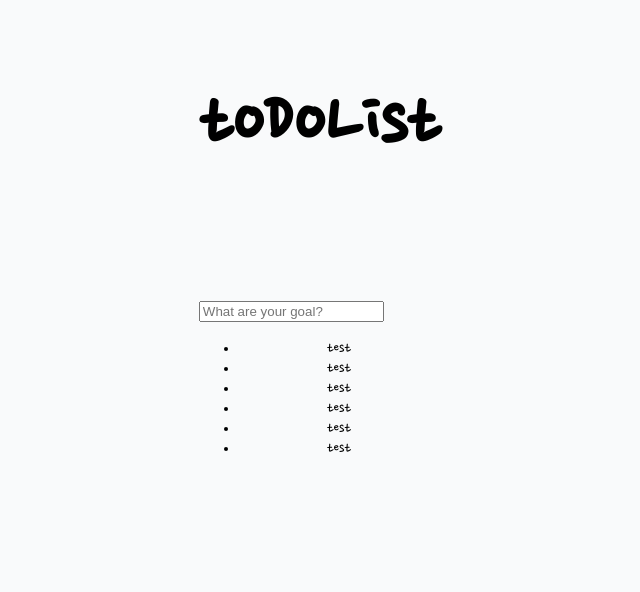
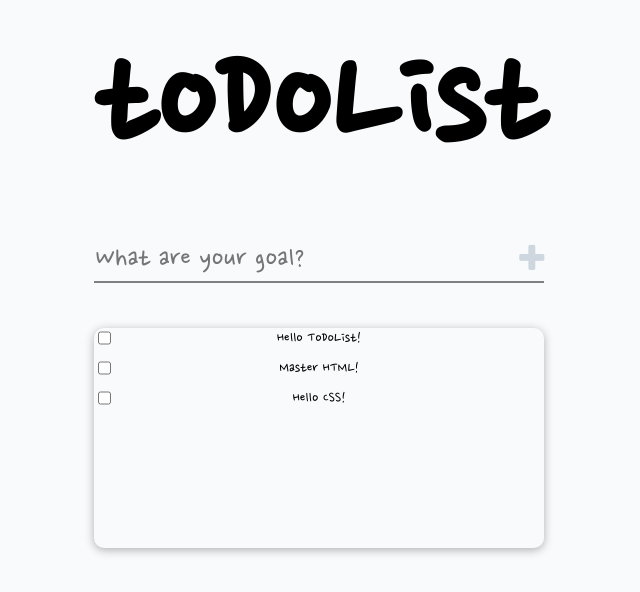
Before and after one commit to Yu-YoungWoo/ToDoList, a plain HTML site: page index.html in a window 1280 px wide. Shown: the whole page, without its empty margins (321-961 px from the left). Drawn offline with Linux system fonts and the light colour scheme.

Commit message:
Add Input form

```diff
--- a/index.html
+++ b/index.html
@@ -5,6 +5,7 @@
         <meta http-equiv="X-UA-Compatible" content="IE=edge">
         <meta name="viewport" content="width=device-width, initial-scale=1.0">
         <link rel="stylesheet" href="style.css">
+        <link rel="stylesheet" href="https://maxcdn.bootstrapcdn.com/font-awesome/4.7.0/css/font-awesome.min.css">
         <title>ToDoList</title>
     </head>
 
@@ -14,25 +15,45 @@
                 <h2>toDoList</h2>
             </div>
             <div class="form-container">
-                <form class="add">
+                <form class="form-add">
                     <input type="text" class="todo-input" placeholder="What are your goal?">
                     <div class="input-button">
-                        <a href="#0" class="add-todo">
-                            <i class="add"></i>
+                        <a href="#" class="add-todo" target="_blank">
+                            <i class="fa fa-plus fa-2x"></i>
                         </a>
                     </div>
                 </form>
             </div>
 
-            <div class="toDo-list">
+            <div class="todo-list">
                 <ul class="list-set">
-                    <li class="item">test</li>
-                    <li class="item">test</li>
-                    <li class="item">test</li>
-                    <li class="item">test</li>
-                    <li class="item">test</li>
-                    <li class="item">test</li>
+                    <li>
+                        <input type="checkbox" id="todo_1">
+                        <label for="todo_1">
+                            <span class="check"></span>
+                            Hello ToDoList!
+                        </label>
+                        <i class="far fa-trash-alt delete"></i>
+                    </li>
+                    <li>
+                        <input type="checkbox" id="todo_1">
+                        <label for="todo_1">
+                            <span class="check"></span>
+                            Master HTML!
+                        </label>
+                        <i class="far fa-trash-alt delete"></i>
+                    </li>
+                    <li>
+                        <input type="checkbox" id="todo_1">
+                        <label for="todo_1">
+                            <span class="check"></span>
+                            Hello CSS!
+                        </label>
+                        <i class="far fa-trash-alt delete"></i>
+                    </li>
+
                 </ul>
+
             </div>
         </div>
 
--- a/style.css
+++ b/style.css
@@ -19,25 +19,85 @@ body {
 /*content center end */
 
 
-/* ToDoList Title start */
+/* List Title start */
 .container .title {
-    display: inline-block;
+    display: block;
+}
+
+.title h2 {
+    font-size: 150px;
+    margin: 5px 0 35px 0;
+}
+
+.container .form-container {
+    margin-top: 20px;
+}
+/* List Title end */
+
+
+
+/* List Add ToDo start */
+.form-container .form-add {
+    display: flex;
+    justify-content: center;
+    align-items: center;
+    border: 0;
+    border-bottom: 2px solid gray;
+}
+
+.form-add input {
+    margin-right: 15px;
+    width: 100%;
+    height: 45px;
+    font-size: 30px;
+    border: none;
+    background-color: #f9fafb;
+    outline: none;
+    font-family: 'Nanum Pen Script', cursive, 'sans-serif';
+}
+
+.form-add .input-button {
+    display: block;
 
 }
 
-.title h2 {
-    font-size: 80px;
+.input-button i {
+    height: max-content;
+    color: #ced6e0;
+    transition-duration: 0.25s;
 }
 
-.container .form-container {
-    margin-top: 60px;
+.input-button i:hover {
+    color:#8395a7;
 }
-/* ToDoList Title end */
+/* List Add ToDo end */
 
+/* List Items start */
 
+.container .todo-list {
+    margin-top: 45px;
+    box-shadow: 0 2px 10px rgba(0, 0, 0, 0.3);
+    border-radius: 10px;
+}
 
-/* ToDoList Add ToDo start */
-.form-container .add {
+.todo-list .list-set {
+    margin: 0;
+    padding: 0;
+    list-style: none;
+    height: 220px;
+    overflow: auto;
+}
+
+.list-set li {
+    user-select: none;
+    margin-bottom: 10px;
     display: flex;
+    justify-content: space-between;
+}
 
+.list-set li i {
+    color: #6c717b;
+    font-size: 15px;
+    cursor: pointer;
+    padding: 5px 10px;
 }
```
